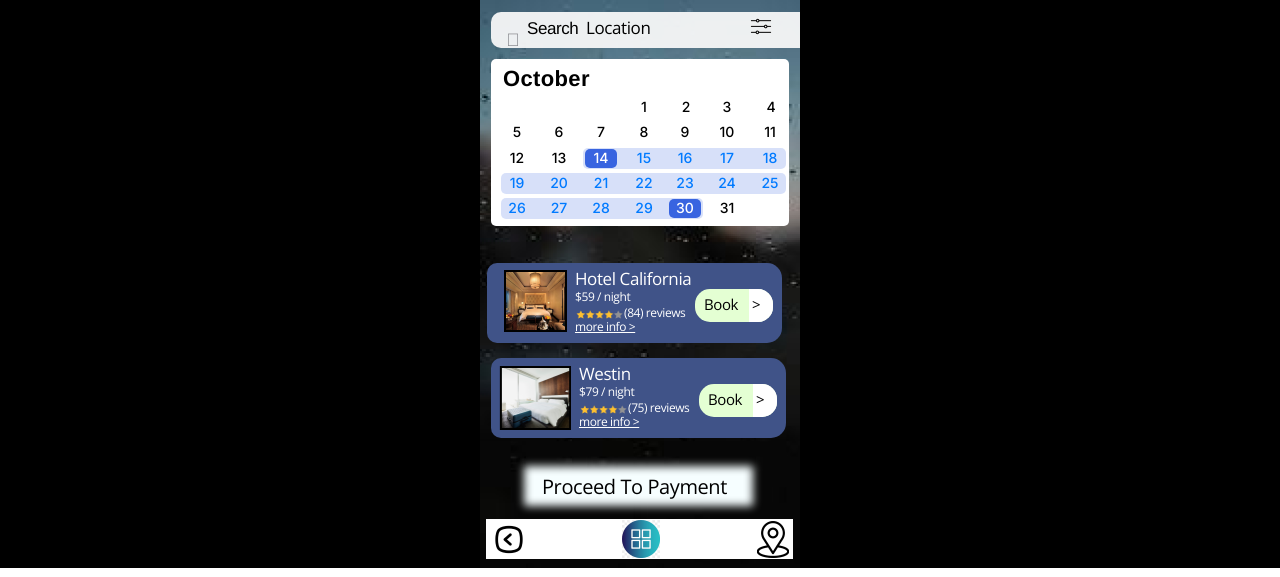
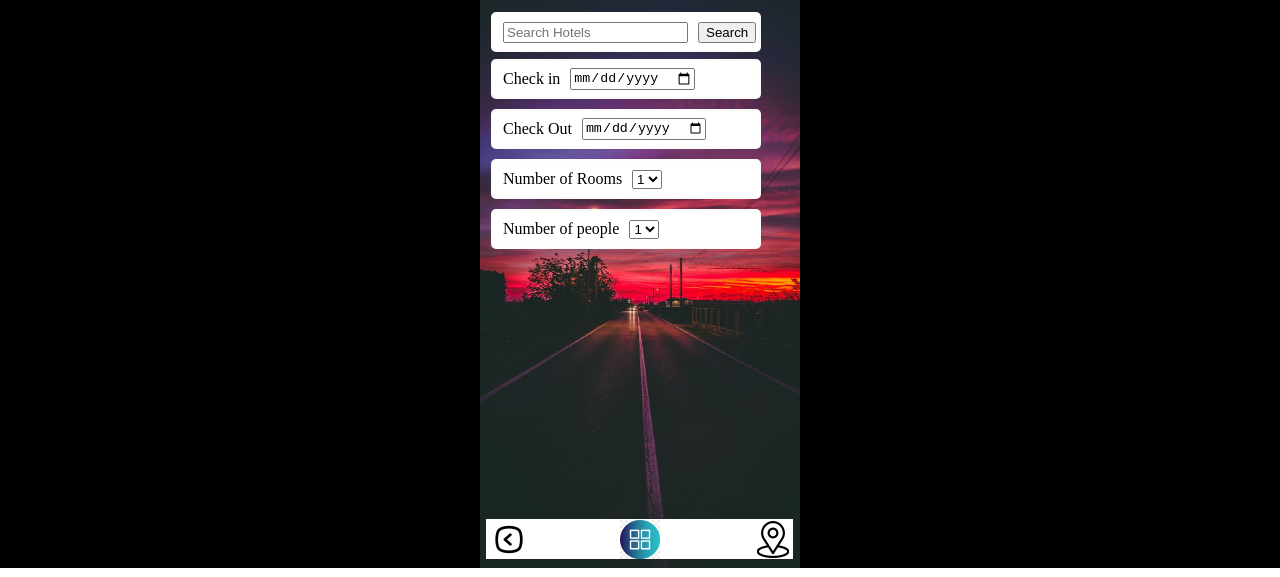
Before and after one commit to zawadsafwan07/iTravelWise, a plain HTML site: page Hotels/index.html in a window 1280 px wide. Drawn offline with nearby package versions, Linux system fonts and the light colour scheme; a web font is replaced by a local one.

Commit message:
Add files via upload

```diff
--- a/Hotels/index.html
+++ b/Hotels/index.html
@@ -4,28 +4,86 @@
     <link rel="stylesheet" href="globals.css" />
     <link rel="stylesheet" href="styleguide.css" />
     <link rel="stylesheet" href="style.css" />
+
+    <script>
+      function searchHotels(){
+        document.getElementById('hotel').style.display = 'block';
+        document.getElementById('hotel-2').style.display = 'block';
+        document.getElementById('hotel_image').style.display = 'block';
+      }
+
+      function Payment(){
+        window.location.href = '../Proceed_to_Payment/index.html';
+      }
+
+      function redirectToOverlay() {
+        window.open('../Overlay_App/index.html', 'SecondPage', 'width=310,height=314,top=200,left=480');
+      }
+
+      function redirectToLocationOverlay() {
+        window.open('../Overlay_Location/index.html', 'SecondPage', 'width=300,height=244,top=200,left=450');
+      }
+
+      function redirectToPortal() {
+      window.location.href = '../Portal/index.html';
+      }
+
+
+    </script>
   </head>
   <body>
     <div class="hotels">
       <div class="overlap-wrapper">
         <div class="overlap">
-          <img class="rectangle" src="img/rectangle-309.png" />
+          <img class="rectangle" src="img/rectangle-302.jpg" />
           <div class="search-bar">
-            <div class="content">
-              <div class="magnifyingglass"><div class="text-wrapper">􀊫</div></div>
-              <div class="placeholder-label">Search</div>
-            </div>
-            <div class="cancel"></div>
+
+
           </div>
           <div class="data">
-            <div class="overlap-group">
+            <div class="positioned-div">
+              <img class="img" src="img/vector.svg"/>
+              <label for="arrive-date">Check in</label>
+              <input id="arrive-date" class="choose-date" type="date" placeholder="Choose Date" />
+          </div>
+          <div class="boxes">
+            <img class="img" src="img/vector.svg"/>
+            <label for="choose-date">Check Out</label>
+            <input id="choose-date" class="choose-date" type="date" placeholder="Choose Date" />
+        </div>
+        <div class="rooms">
+          <img class="img" src="img/vector.svg" />
+          <label for="num-rooms">Number of Rooms</label>
+          <select id="num-rooms" class="num-rooms">
+            <option value="1">1</option>
+            <option value="2">2</option>
+            <option value="3">3</option>
+
+          </select>
+        </div>
+
+        <div class="people">
+          <img class="img" src="img/vector.svg" />
+          <label for="num-rooms">Number of people</label>
+          <select id="num-rooms" class="num-rooms">
+            <option value="1">1</option>
+            <option value="2">2</option>
+            <option value="3">3</option>
+            <option value="4">4</option>
+            <option value="5">5</option>
+            <option value="6">6</option>
+
+          </select>
+        </div>
+
+            <div class="overlap-group" style="display: none;">
               <div class="div">
                 <div class="rectangle-2"></div>
                 <div class="rectangle-3"></div>
                 <div class="rectangle-4"></div>
                 <div class="rectangle-5"></div>
                 <div class="rectangle-6"></div>
-                <div class="calendar">
+                <div class="calendar" style="display: none;">
                   <div class="calendar-row">
                     <div class="text-wrapper-2">1</div>
                     <div class="text-wrapper-3">2</div>
@@ -73,12 +131,17 @@
             </div>
           </div>
           <img class="img" src="img/rectangle-223.svg" />
-          <img class="rectangle-7" src="img/rectangle-225.png" />
+          <a href="#" onclick="redirectToLocationOverlay()">
+          <img class="rectangle-7" src="img/rectangle-225.png" /></a>
+          <a href="#" onclick="redirectToOverlay()">
+          <img class="rectangle-64" id="menu" src="img/rectangle-320.png" /></a>
+          <a href="#" onclick="redirectToPortal()">
           <img class="rectangle-8" src="img/rectangle-226.png" />
-          <div class="rectangle-9"></div>
-          <div class="text-wrapper-23">Proceed To Payment</div>
-          <div class="group"></div>
-          <div class="hotel">
+          </a>
+
+
+
+          <div class="hotel" id =hotel>
             <img class="image" src="img/image-1.png" />
             <div class="overlap-2">
               <div class="text-wrapper-24">Westin</div>
@@ -87,12 +150,13 @@
               <div class="text-wrapper-26">(75) reviews</div>
               <div class="more-info">more info &gt;</div>
             </div>
+
             <div class="overlap-3">
               <div class="rectangle-10"></div>
-              <div class="book">Book&nbsp;&nbsp;&nbsp;&nbsp;&gt;</div>
+              <a href="#" onclick="Payment()"><div class="book">Book&nbsp;&nbsp;&nbsp;&nbsp;&gt;</div></a>
             </div>
           </div>
-          <div class="hotel-2">
+          <div class="hotel-2" id="hotel-2">
             <div class="overlap-2">
               <div class="westin">Hotel California</div>
               <div class="text-wrapper-25">$59 / night</div>
@@ -102,12 +166,20 @@
             </div>
             <div class="overlap-3">
               <div class="rectangle-10"></div>
-              <div class="book">Book&nbsp;&nbsp;&nbsp;&nbsp;&gt;</div>
+              <a href="#" onclick="Payment()">
+              <div class="book">Book&nbsp;&nbsp;&nbsp;&nbsp;&gt;</div></a>
             </div>
           </div>
-          <img class="image-3" src="img/image-3.png" />
-          <div class="text-wrapper-27">Location</div>
-          <img class="rectangle-11" src="img/rectangle-320.png" />
+          <img class="image-3" id ="hotel_image" src="img/image-3.png" />
+          <div class="search-bar">
+            <div class="content_search">
+
+              <input type="text" placeholder="Search Hotels" class="search-input" />
+              <button class="search-button" onclick="searchHotels()">Search</button>
+            </div>
+            <div class="cancel"></div>
+          </div>
+
         </div>
       </div>
     </div>
--- a/Hotels/style.css
+++ b/Hotels/style.css
@@ -778,3 +778,101 @@
   mix-blend-mode: darken;
   object-fit: cover;
 }
+
+.hotels .hotel,
+.hotels .hotel-2 {
+  display: none; /* Initially hide the hotel divs */
+}
+
+#hotel_image {
+  display: none; /* Initially hide the hotel divs and the image */
+}
+
+#menu {
+  width: 40px; /* Set the desired width */
+  height: 39px; /* Set the desired height */
+  top: 520px; /* Set the desired top position */
+  left: 140px; /* Set the desired left position */
+  /* Additional styles, if needed */
+  position: absolute;
+}
+
+.positioned-div {
+  display: flex;
+  width: 270px;
+  height: 40px;
+  align-items: center;
+  gap: 10px;
+  padding: 6px 10px;
+  position: absolute;
+  top: 0px;
+  left: 0px;
+  background-color: #ffffff;
+  border-radius: 5px;
+  border: 2px solid;
+  border-color: #fdfafa;
+}
+
+.boxes {
+  display: flex;
+  width: 270px;
+  height: 40px;
+  align-items: center;
+  gap: 10px;
+  padding: 6px 10px;
+  position: absolute;
+  top: 50px;
+  left: 0px;
+  background-color: #ffffff;
+  border-radius: 5px;
+  border: 2px solid;
+  border-color: #fdfafa;
+}
+
+.rooms {
+  display: flex;
+  width: 270px;
+  height: 40px;
+  align-items: center;
+  gap: 10px;
+  padding: 6px 10px;
+  position: absolute;
+  top: 100px;
+  left: 0px;
+  background-color: #ffffff;
+  border-radius: 5px;
+  border: 2px solid;
+  border-color: #fdfafa;
+}
+.people {
+  display: flex;
+  width: 270px;
+  height: 40px;
+  align-items: center;
+  gap: 10px;
+  padding: 6px 10px;
+  position: absolute;
+  top: 150px;
+  left: 0px;
+  background-color: #ffffff;
+  border-radius: 5px;
+  border: 2px solid;
+  border-color: #fdfafa;
+}
+
+.content_search{
+  display: flex;
+  width: 270px;
+  height: 40px;
+  align-items: center;
+  gap: 10px;
+  padding: 6px 10px;
+  position: absolute;
+  top: 0px;
+  left: 0px;
+  background-color: #ffffff;
+  border-radius: 5px;
+  border: 2px solid;
+  border-color: #fdfafa;
+
+}
```
Also changed, not shown: Hotels/img/rectangle-302.jpg (added).
